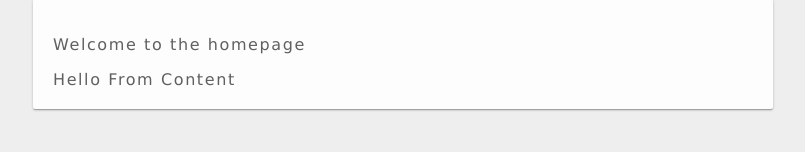
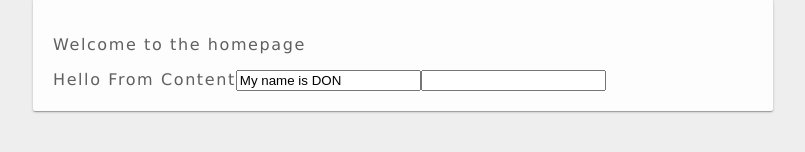
Before and after one commit to aniketbumbc/Todo-List-Angular-5.2, an Angular app in the folder Todo/: page / in a window 1280 px wide. Shown: the part 264-416 px from the top of the page, without its empty margins (237-1042 px from the left). Built offline with nearby package versions, Linux system fonts and the light colour scheme.

Commit message:
Added Property Binding more

```diff
--- a/Todo/src/app/home/home.component.html
+++ b/Todo/src/app/home/home.component.html
@@ -2,3 +2,8 @@
 {{homeTitle}}
 </p>
 <ng-content></ng-content>
+
+<!-- property Binding -->
+
+<input [value]="myString"/>
+<input [required]="myBoolean"/>
--- a/Todo/src/app/home/home.component.ts
+++ b/Todo/src/app/home/home.component.ts
@@ -8,6 +8,8 @@ import { Component, OnInit } from '@angular/core';
 export class HomeComponent implements OnInit {
 
   homeTitle = "Welcome to the homepage";
+  myString= "My name is DON";
+  myBoolean=true;
   constructor() { }
 
   ngOnInit() {
```
